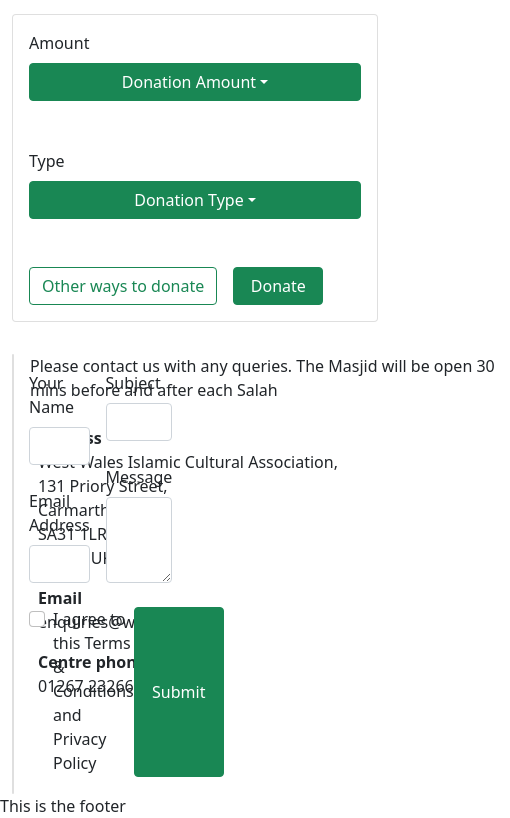
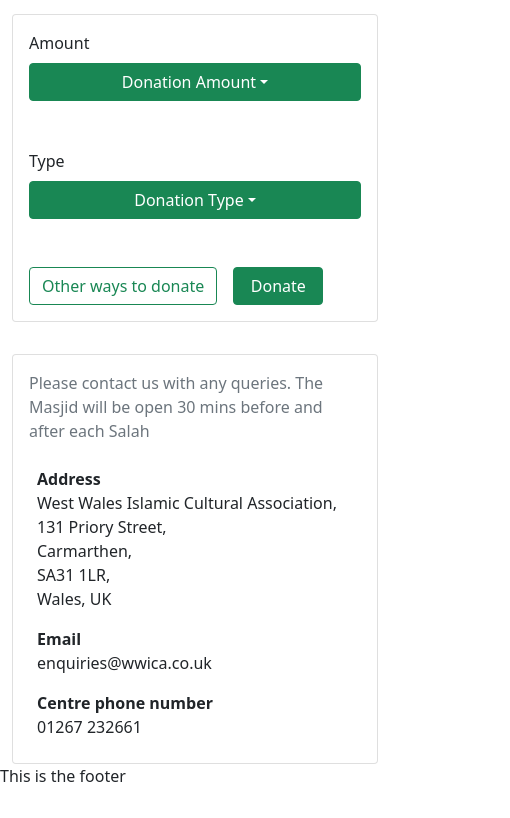
Before and after one commit to DevAbdullahUk/wwica-ui, a React (Create React App) app: page / in a window 390 px wide. Shown: the part 1924-2742 px from the top of the page, 510 px wide, since content can reach past the window. After the commit the page ends 2712 px from the top, so only its background shows below. Built offline with nearby package versions, Linux system fonts and the light colour scheme.

Commit message:
clean up
a better mobile display support

```diff
--- a/src/components/contactWWICA.js
+++ b/src/components/contactWWICA.js
@@ -46,7 +46,7 @@
 
   displayContactUs() {
     return (
-      <Card>
+      <Card className="display-contact-card">
         <Card.Body>
           <div className="display-contact-top">
             <div>
--- a/src/styles/connectWWICA.css
+++ b/src/styles/connectWWICA.css
@@ -1,44 +1,77 @@
-.connect-wwica-group{
+.connect-wwica-group {
   display: flex;
   gap: 1rem;
 }
 
-.connect-wwica-group> .card{
+.connect-wwica-group > .card {
   flex-grow: 1;
 }
 
-.connect-wwica-group> div{
+.connect-wwica-group > div {
   flex-grow: 0;
 }
 
-.display-contact-top{
+.display-contact-top {
   display: flex;
   justify-content: space-between;
   gap: 1rem;
 }
 
-.display-contact-top> div:first-child {
+.display-contact-top > div:first-child {
   flex-grow: 1;
 }
 
-.display-contact-top> div:last-child {
+.display-contact-top > div:last-child {
   flex-grow: 2;
 }
 
-.display-contact-button{
+.display-contact-button {
   display: flex;
   flex-direction: row;
   justify-content: space-between;
 }
 
-.display-contact-info-top>p{
+.display-contact-info-top > p {
   width: 30rem;
 }
 
-.display-contact-info-top>div>span{
+.display-contact-info-top > div > span {
   font-weight: 700;
 }
 
-.display-contact-info-top>div{
+.display-contact-info-top > div {
   padding: 0.5rem;
 }
+
+@media (max-width: 991px) {
+  .display-contact-top,
+  .display-contact-button,
+  .display-contact-card {
+    display: none !important;
+  }
+
+  .connect-wwica-group {
+    flex-direction: column;
+  }
+
+  .display-contact-info-top{
+    width: 100%;
+    position: relative;
+    display: flex;
+    flex-direction: column;
+    min-width: 0;
+    word-wrap: break-word;
+    background-color: #fff;
+    background-clip: border-box;
+    border: 1px solid rgba(0,0,0,.125);
+    border-radius: .25rem;
+
+    padding: 1rem;
+  }
+
+  .display-contact-info-top > p {
+    width:fit-content;
+    --bs-text-opacity: 1;
+    color: #6c757d!important;
+  }
+}
```
Lines whose indentation alone changed are shown as unchanged.
